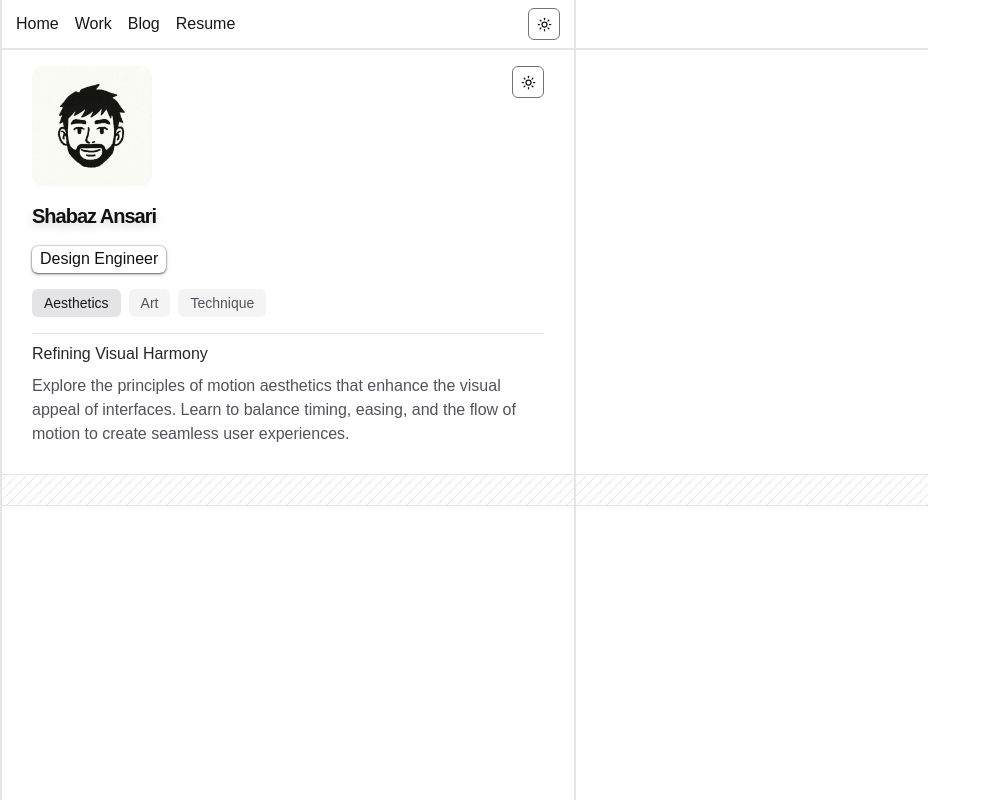
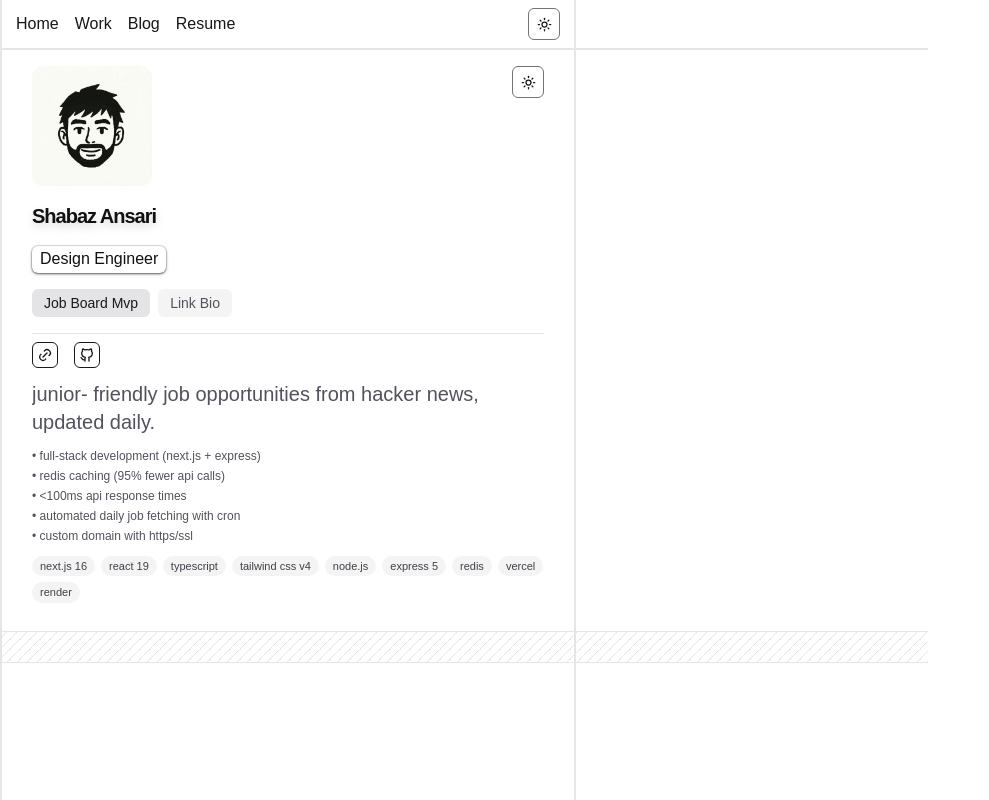
Before and after one commit to Kise07/Minimal-Portfolio, a Next.js app: page / in a window 1280 px wide. Shown: the whole page, without its empty margins (0-989 px from the left). Built offline with nearby package versions, Linux system fonts and the light colour scheme.

Commit message:
feat: project info rendering

```diff
--- a/src/components/work/minimal/transition-panel.tsx
+++ b/src/components/work/minimal/transition-panel.tsx
@@ -1,35 +1,56 @@
 "use client";
+import { IconBrandGithub, IconLink } from "@tabler/icons-react";
 import {
   AnimatePresence,
+  motion,
+  MotionProps,
   Transition,
   Variant,
-  motion,
-  MotionProps,
 } from "motion/react";
+import { useState } from "react";
 import { cn } from "../../../../lib/utils";
-import { useState } from "react";
 
 export function TabsTransitionPanel() {
   const [activeIndex, setActiveIndex] = useState(0);
 
   const ITEMS = [
     {
-      title: "Aesthetics",
-      subtitle: "Refining Visual Harmony",
-      content:
-        "Explore the principles of motion aesthetics that enhance the visual appeal of interfaces. Learn to balance timing, easing, and the flow of motion to create seamless user experiences.",
+      name: "job board mvp",
+      description: `junior- friendly job opportunities from hacker news, updated daily.`,
+      tech: [
+        "next.js 16",
+        "react 19",
+        "typescript",
+        "tailwind css v4",
+        "node.js",
+        "express 5",
+        "redis",
+        "vercel",
+        "render",
+      ],
+      link: "https://job-board-mvp-f4n8.vercel.app/",
+      github: "https://github.com/kise07/jobboardmvp",
+      highlights: [
+        "full-stack development (next.js + express)",
+        "redis caching (95% fewer api calls)",
+        "<100ms api response times",
+        "automated daily job fetching with cron",
+        "custom domain with https/ssl",
+      ],
     },
     {
-      title: "Art",
-      subtitle: "Narrative and Expression",
-      content:
-        "Delve into how motion can be used as an artistic tool to tell stories and evoke emotions, making digital interactions feel more human and expressive.",
-    },
-    {
-      title: "Technique",
-      subtitle: "Mastering Motion Tools",
-      content:
-        "Gain proficiency in advanced techniques such as physics-based animations, 3D transformations, and complex sequencing to elevate your design skills and implementation.",
+      name: "link bio",
+      description: `a simple link aggregator to showcase all your
+ important links in one place.`,
+      tech: ["html", "css", "javascript", "vanta.js", "vercel"],
+      link: "https://link-in-bio-one-peach.vercel.app/",
+      github: "https://github.com/kise07/link-in-bio",
+      highlights: [
+        "responsive design",
+        "easy to customize",
+        "fast deployment",
+        "animated backgrounds with vanta.js",
+      ],
     },
   ];
 
@@ -40,13 +61,13 @@
           <button
             key={index}
             onClick={() => setActiveIndex(index)}
-            className={`rounded-md px-3 py-1 text-sm font-medium ${
+            className={`capitalize rounded-md px-3 py-1 text-sm font-medium ${
               activeIndex === index
                 ? "bg-zinc-200 text-zinc-900 dark:bg-zinc-800 dark:text-zinc-100"
                 : "bg-zinc-100 text-zinc-600 dark:bg-zinc-700 dark:text-zinc-400"
             }`}
           >
-            {item.title}
+            {item.name}
           </button>
         ))}
       </div>
@@ -61,11 +82,47 @@
           }}
         >
           {ITEMS.map((item, index) => (
-            <div key={index} className="py-2">
-              <h3 className="mb-2 font-medium text-zinc-800 dark:text-zinc-100">
-                {item.subtitle}
-              </h3>
-              <p className="text-zinc-600 dark:text-zinc-400">{item.content}</p>
+            <div
+              key={index}
+              className="py-2 space-y-3 text-zinc-600 dark:text-zinc-400"
+            >
+              <div className="flex gap-4 text-sm">
+                <a
+                  href={item.link}
+                  target="_blank"
+                  rel="noreferrer"
+                  className="text-zinc-900 dark:text-zinc-100 hover:underline-none border rounded-md p-1"
+                >
+                  <IconLink className="size-4" />
+                </a>
+                {item.github && (
+                  <a
+                    href={item.github}
+                    target="_blank"
+                    rel="noreferrer"
+                    className="text-zinc-900 dark:text-zinc-100 hover:underline-none border rounded-md p-1"
+                  >
+                    <IconBrandGithub className="size-4" />
+                  </a>
+                )}
+              </div>
+
+              <p className="text-xl">{item.description}</p>
+              <ul className="space-y-1 text-xs">
+                {item.highlights.map((point, i) => (
+                  <li key={i}>• {point}</li>
+                ))}
+              </ul>
+              <div className="flex flex-wrap gap-1.5">
+                {item.tech.map((t, i) => (
+                  <span
+                    key={i}
+                    className="px-2 py-0.5 bg-zinc-100 dark:bg-zinc-800 text-zinc-700 dark:text-zinc-300 rounded-full text-[11px]"
+                  >
+                    {t}
+                  </span>
+                ))}
+              </div>
             </div>
           ))}
         </TransitionPanel>
```
